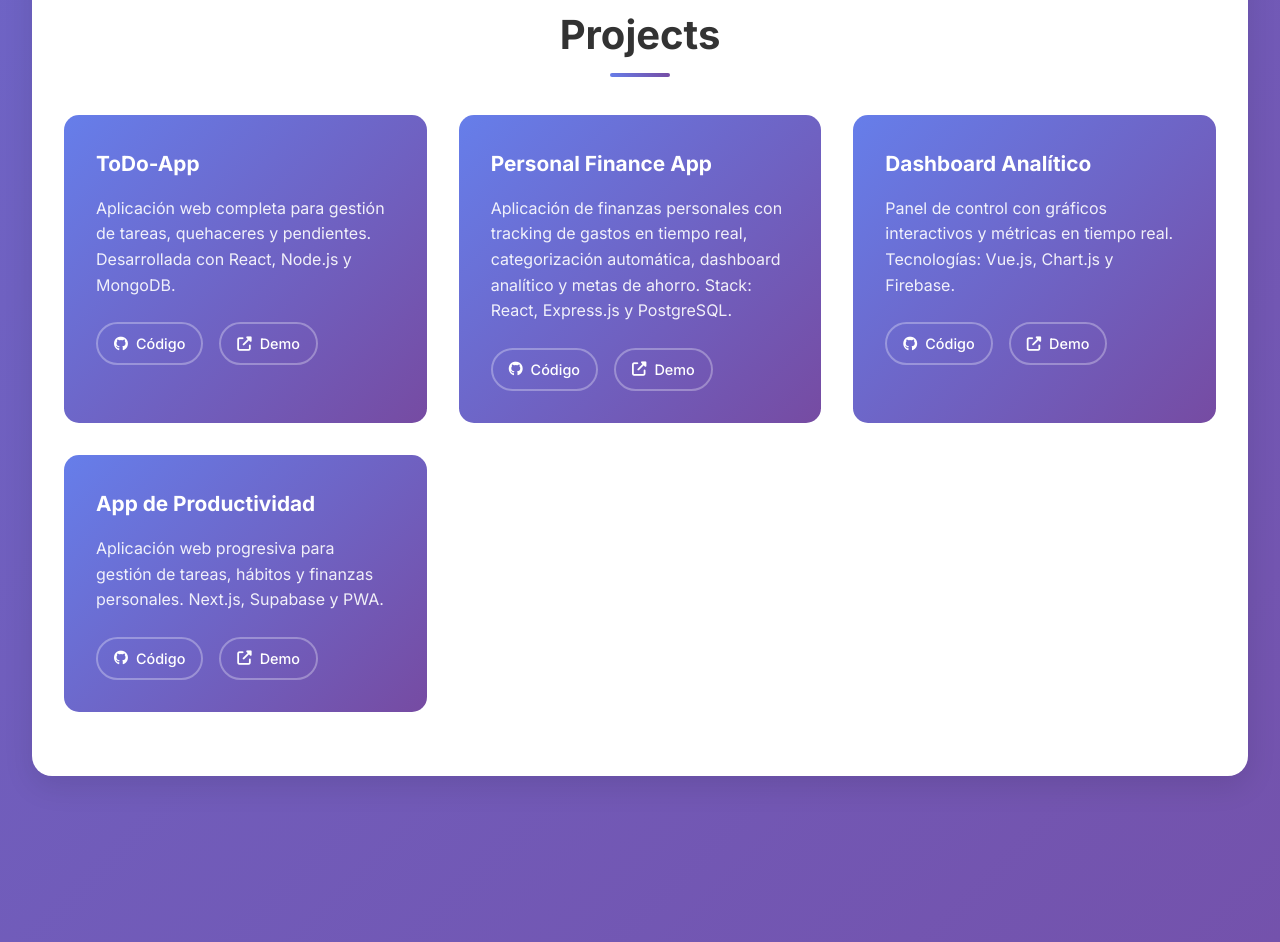
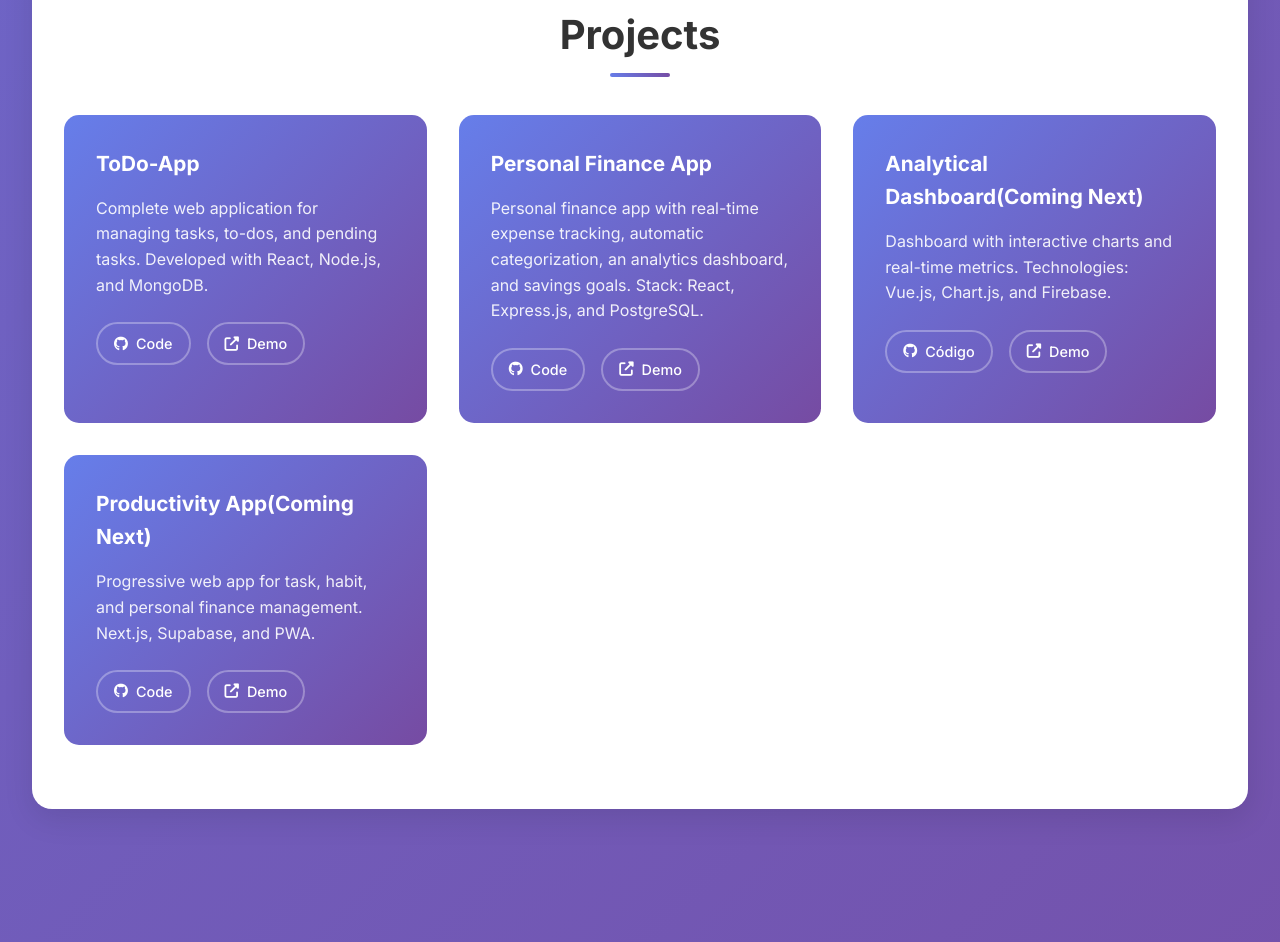
Before and after one commit to JD117parra/Portfolio, a plain HTML site: page index.html in a window 1280 px wide. Shown: the part 3402-4344 px from the top of the page. Drawn offline with Linux system fonts and the light colour scheme.

Commit message:
Correction in the language used

```diff
--- a/index.html
+++ b/index.html
@@ -172,7 +172,7 @@
 
           <div class="skill-category">
             <i class="fas fa-database"></i>
-            <h3>Base de Datos</h3>
+            <h3>Data Base</h3>
             <div class="skill-list">
               <span class="skill-tag">MySQL</span>
               <span class="skill-tag">PostgreSQL</span>
@@ -184,7 +184,7 @@
 
           <div class="skill-category">
             <i class="fas fa-tools"></i>
-            <h3>Herramientas</h3>
+            <h3>Tools</h3>
             <div class="skill-list">
               <span class="skill-tag">Git</span>
               <span class="skill-tag">GitHub</span>
@@ -209,11 +209,10 @@
           <div class="project-card">
             <h3>ToDo-App</h3>
             <p>
-              Aplicación web completa para gestión de tareas, quehaceres y pendientes. Desarrollada con React, Node.js y MongoDB.
-            </p>
+              Complete web application for managing tasks, to-dos, and pending tasks. Developed with React, Node.js, and MongoDB.            </p>
             <div class="project-links">
               <a href="https://github.com/JD117parra/check-app-fullstack" class="project-link" target="_blank">
-              <i class="fab fa-github"></i>Código</a>
+              <i class="fab fa-github"></i>Code</a>
               <a href="#" class="project-link">
               <i class="fas fa-external-link-alt"></i>Demo</a>
             </div>
@@ -222,20 +221,18 @@
           <div class="project-card">
             <h3>Personal Finance App</h3>
             <p>
-              Aplicación de finanzas personales con tracking de gastos en tiempo real, categorización automática, dashboard analítico y metas de ahorro. Stack: React, Express.js y PostgreSQL.
-            </p>
+              Personal finance app with real-time expense tracking, automatic categorization, an analytics dashboard, and savings goals. Stack: React, Express.js, and PostgreSQL.            </p>
             <div class="project-links">
               <a href="https://github.com/JD117parra/personal-finance-app" class="project-link" target="_blank">
-                <i class="fab fa-github"></i>Código</a>
+                <i class="fab fa-github"></i>Code</a>
               <a href="#" class="project-link"><i class="fas fa-external-link-alt"></i>Demo</a>
             </div>
           </div>
 
           <div class="project-card">
-            <h3>Dashboard Analítico</h3>
+            <h3>Analytical Dashboard(Coming Next)</h3>
             <p>
-              Panel de control con gráficos interactivos y métricas en tiempo real. Tecnologías: Vue.js, Chart.js y Firebase.
-            </p>
+              Dashboard with interactive charts and real-time metrics. Technologies: Vue.js, Chart.js, and Firebase.            </p>
             <div class="project-links">
              <a href="#" class="project-link"><i class="fab fa-github"></i>Código</a>
              <a href="#" class="project-link"><i class="fas fa-external-link-alt"></i> Demo</a>
@@ -243,13 +240,13 @@
           </div>
 
           <div class="project-card">
-            <h3>App de Productividad</h3>
+            <h3>Productivity App(Coming Next)</h3>
             <p>
-              Aplicación web progresiva para gestión de tareas, hábitos y finanzas personales. Next.js, Supabase y PWA.
+              Progressive web app for task, habit, and personal finance management. Next.js, Supabase, and PWA.
             </p>
 
             <div class="project-links">
-              <a href="#" class="project-link"><i class="fab fa-github"></i>Código</a>
+              <a href="#" class="project-link"><i class="fab fa-github"></i>Code</a>
               <a href="#" class="project-link"><i class="fas fa-external-link-alt"></i>Demo</a>
             </div>
           </div>
```
